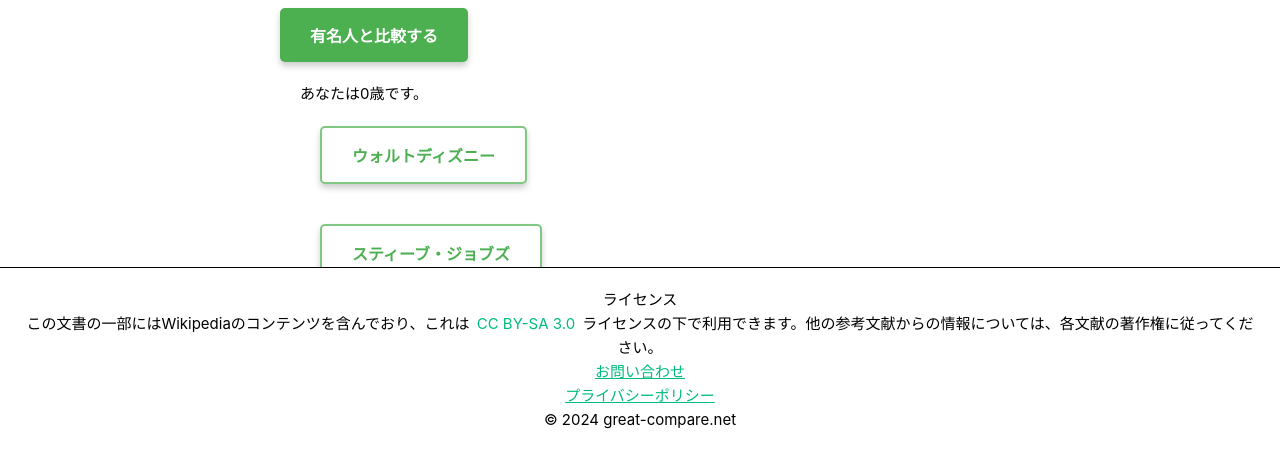
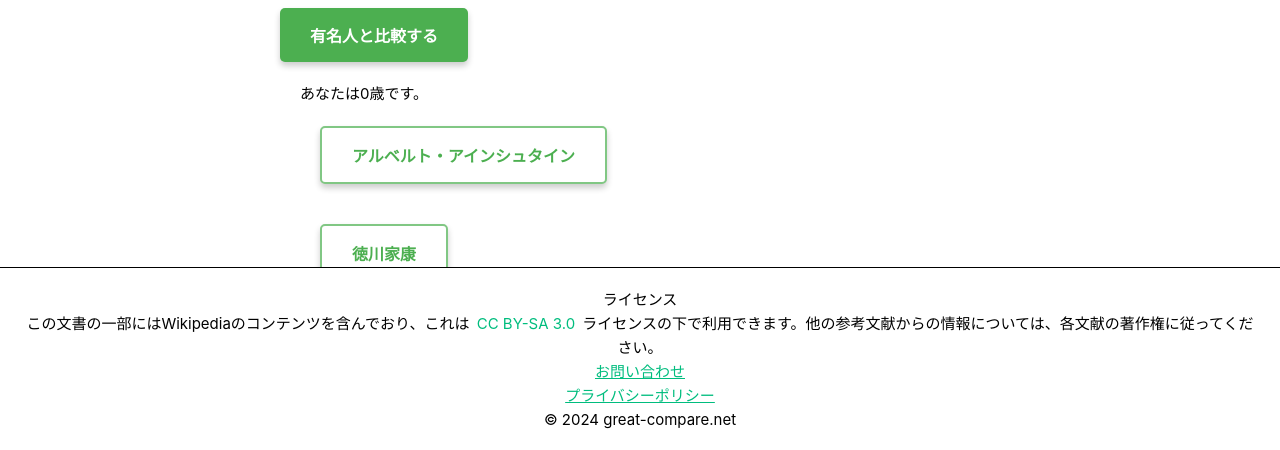
Before and after one commit to stamander/studyVue, a Vue app: page / in a window 1280 px wide. Both pictures are taken after a click on the button "有名人と比較する". Shown: the part 348-798 px from the top of the page. Built offline with nearby package versions, Linux system fonts and the light colour scheme.

Commit message:
Shuffle of Great People

```diff
--- a/public/greatPerson.json
+++ b/public/greatPerson.json
@@ -1,5 +1,6 @@
 [
     {
+        "id": 1,
         "name": "ウォルトディズニー",
         "achievements": [
             {"age": 0, "event": "アメリカのシカゴで生まれました。家族の中では4番目の男の子で、幼少期から家族との絆を深めました。"},
@@ -30,6 +31,7 @@
 
     },
     {
+        "id": 2,
         "name": "スティーブ・ジョブズ",
         "achievements": [
             {"age": 0, "event": "生まれたばかりでポールとクララ・ジョブズに引き取られました。"},
@@ -72,6 +74,7 @@
         ]
     },
     {
+        "id": 3,
         "name": "織田信長",
         "achievements": [
             {"age": 0, "event": "尾張国の戦国大名・織田信秀と土田御前の間に嫡男として誕生しました。尾張国の織田家に生まれました。"},
@@ -109,6 +112,7 @@
         ]
     },
     {
+        "id": 4,
         "name": "豊臣秀吉",
         "achievements":[
             {"age": 0, "event": "尾張の地で木下弥右衛門の息子として生まれ、木下藤吉郎と名乗りました。"},
@@ -145,6 +149,7 @@
         ]
     },
     {
+        "id": 5,
         "name":"徳川家康",
         "achievements": [
             {"age": 0, "event": "岡崎城で松平広忠の嫡男として生まれ、幼名を竹千代と名乗りました。"},
@@ -202,6 +207,7 @@
         ]
     },
     {
+        "id": 6,
         "name":"ライト兄弟",
         "achievements":[
             {"age": 0, "event": "アメリカのインディアナ州、オハイオ州で生まれました。"},
@@ -223,6 +229,7 @@
         ]
     },
     {
+        "id": 7,
         "name": "エジソン",
         "achievements": [
             {"age": 0, "event": "2月11日にオハイオ州マイランで父サミュエル・オグデンJr.と母ナンシー・エリオットの間に生まれました。アメリカのオハイオ州で生まれました。"},
@@ -256,6 +263,7 @@
         ]
     },
     {
+        "id": 8,
         "name": "エイブラハム・リンカーン",
         "achievements": [
             {"age": 0, "event": "アメリカ合衆国ケンタッキー州ラルー郡（当時の名称は「ハーディン郡」）にあるシンキング・スプリング農場（ホーゲンヴィルの町の南3マイル、ノーリン・クリーク）に建てられた間仕切りのない丸太小屋で、トーマス・リンカーンおよびナンシー・ハンクス夫妻の息子として誕生しました。"},
@@ -292,6 +300,7 @@
         ]
     },
     {
+        "id": 9,
         "name": "カーネル・サンダース",
         "achievements":[
             {"age": 0, "event": "カーネルサンダースはインディアナ州クラーク郡のヘンリービルで生まれました。"},
@@ -310,6 +319,7 @@
         ]
     },
     {
+        "id": 10,
         "name": "アルベルト・アインシュタイン",
         "achievements":[
             {"age": 0, "event": "3月14日、ヘルマン・アインシュタインを父、パウリーネ・コッホを母とし、その長男としてドイツ南西部のバーデン＝ヴュルテンベルク州ウルム市にて生まれました。"},
--- a/src/components/CompareGreatPerson.vue
+++ b/src/components/CompareGreatPerson.vue
@@ -6,11 +6,34 @@
 const age = ref(0)
 const submitted = ref(false)
 const achievements = ref<
-  Array<{ name: string; achievements: Array<{ age: number; event: string }> }>
+  Array<{ id: number; name: string; achievements: Array<{ age: number; event: string }> }>
 >([])
 
 // 選択されたインデックスを保持するための変数
 const activeIndex = ref<number | null>(null)
+
+type Achievement = { id: number; name: string; age: number; event: string }
+
+function shuffleArray(array: Achievement[]): Achievement[] {
+  return array.sort(() => Math.random() - 0.5)
+}
+
+// セッションストレージからデータを取得する関数
+function getStoredAchievements(ageValue: string, today: string): Achievement[] | null {
+  const storedDate = sessionStorage.getItem(`shuffleDate-${ageValue}`)
+  const storedAchievements = sessionStorage.getItem(`shuffledAchievements-${ageValue}`)
+
+  if (storedDate === today && storedAchievements) {
+    return JSON.parse(storedAchievements)
+  }
+  return null
+}
+
+// セッションストレージにデータを保存する関数
+function storeAchievements(ageValue: string, today: string, achievements: Achievement[]) {
+  sessionStorage.setItem(`shuffleDate-${ageValue}`, today)
+  sessionStorage.setItem(`shuffledAchievements-${ageValue}`, JSON.stringify(achievements))
+}
 
 onMounted(async () => {
   const response = await fetch('/greatPerson.json')
@@ -18,18 +41,36 @@
 })
 
 // フィルタリングされた業績を計算
-const filteredAchievements: ComputedRef<Array<{ name: string; age: number; event: string }>> =
-  computed(() => {
-    return achievements.value
+const filteredAchievements: ComputedRef<Achievement[]> = computed(() => {
+  const today = new Date().toISOString().split('T')[0] // 今日の日付を取得
+  const ageValue = age.value.toString() // 年齢を文字列に変換
+
+  // セッションストレージからデータを取得
+  const storedAchievements = getStoredAchievements(ageValue, today)
+
+  if (storedAchievements) {
+    return storedAchievements
+  } else {
+    // 新しいシャッフル結果を生成
+    const newAchievements = achievements.value
       .flatMap((person) =>
         person.achievements.map((achievement) => ({
+          id: person.id,
           name: person.name,
           age: achievement.age,
           event: achievement.event
         }))
       )
       .filter((a) => a.age === age.value)
-  })
+
+    const shuffledAchievements = shuffleArray(newAchievements).slice(0, 3) // シャッフルして最初の3つを選択
+
+    // 新しいシャッフル結果と日付をセッションストレージに保存
+    storeAchievements(ageValue, today, shuffledAchievements)
+
+    return shuffledAchievements
+  }
+})
 
 // フォーム送信の処理
 const compareGreatPersonSubmit = (): void => {
@@ -159,6 +200,7 @@
             {{ achievement.event }}
           </div>
         </div>
+        内容は毎日変わります！明日もチェックしてみてください！
       </div>
 
       <div v-else>
```
